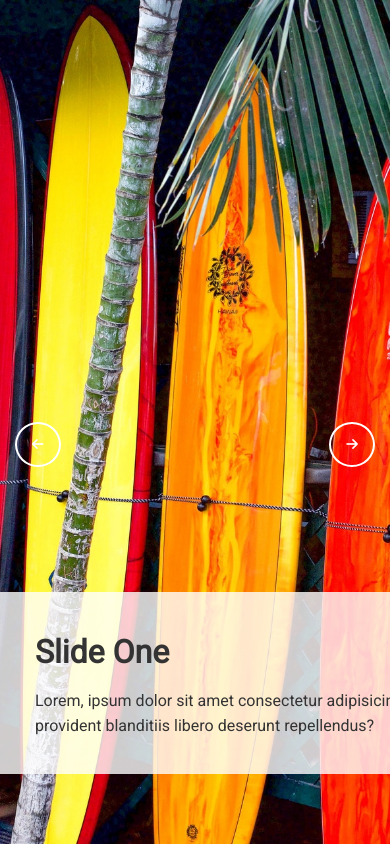
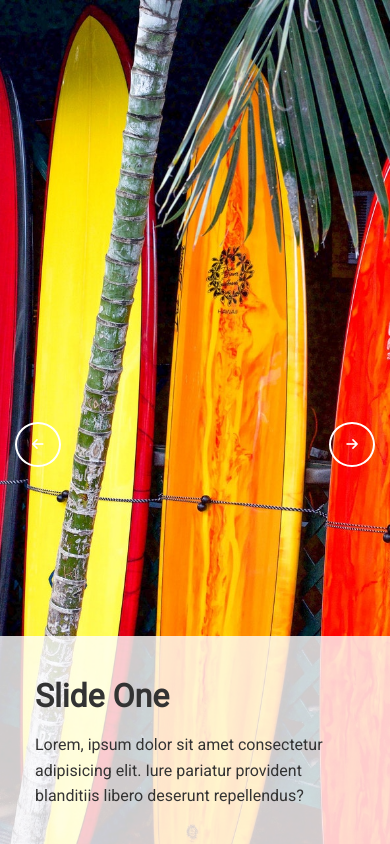
Before and after one commit to infiniteoo/HTMLCSS-native_image_slider, a plain HTML site: page index.html in a window 390 px wide. Drawn offline with Linux system fonts and the light colour scheme.

Commit message:
added media query for mobile responsiveness

```diff
--- a/css/style.css
+++ b/css/style.css
@@ -82,6 +82,19 @@ body {
   color: #333;
 }
 
+/* media queries for mobile responsiveness */
+@media (max-width: 500px) {
+  .slide .content {
+    bottom: -300px;
+    left: 0;
+    width: 100%;
+  }
+
+  .slide.current .content {
+    transform: translateY(-300px);
+  }
+}
+
 /* background images */
 .slide:first-child {
   background: url(../img/photo1.jpg) no-repeat center center/cover;
```
